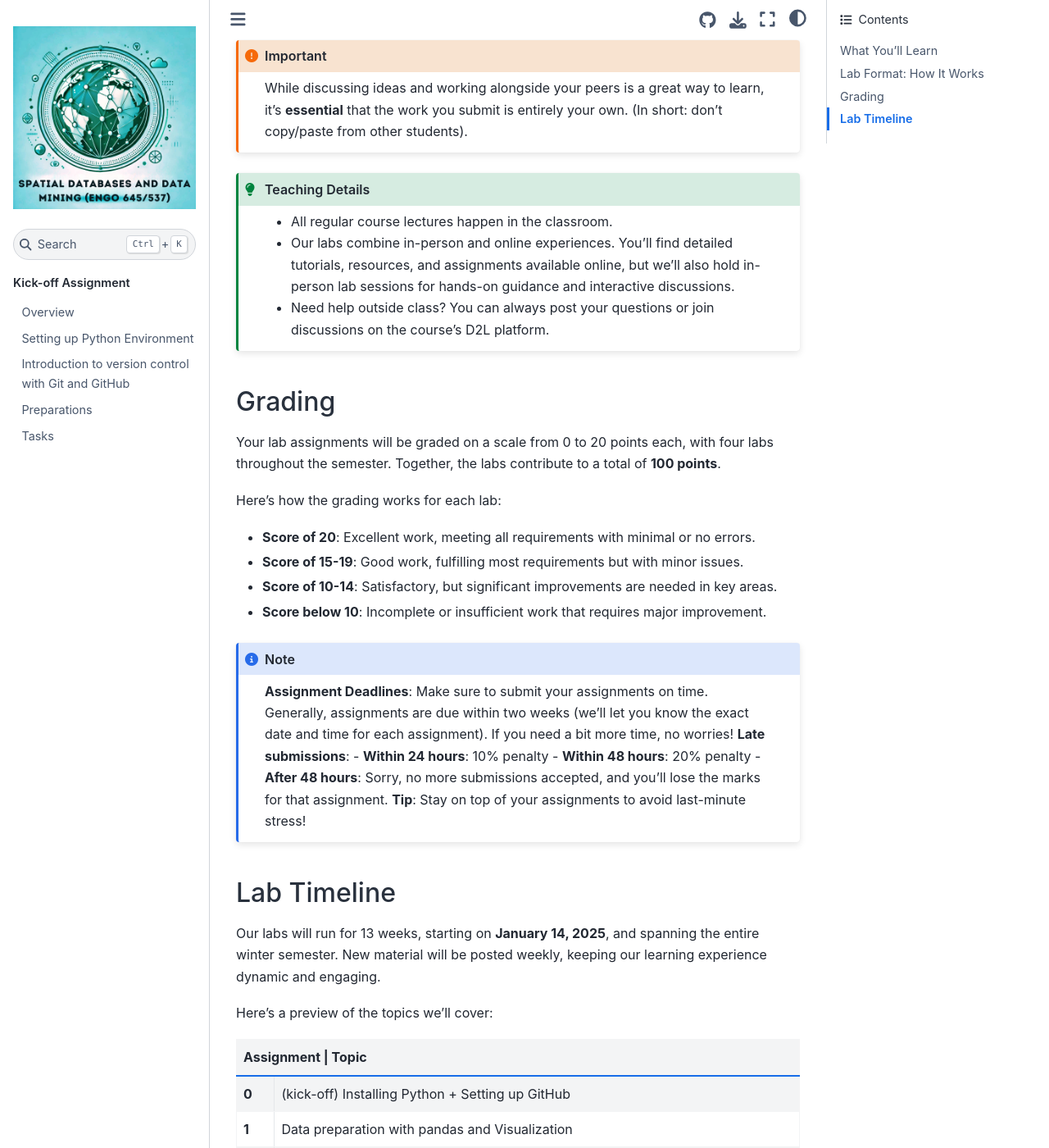
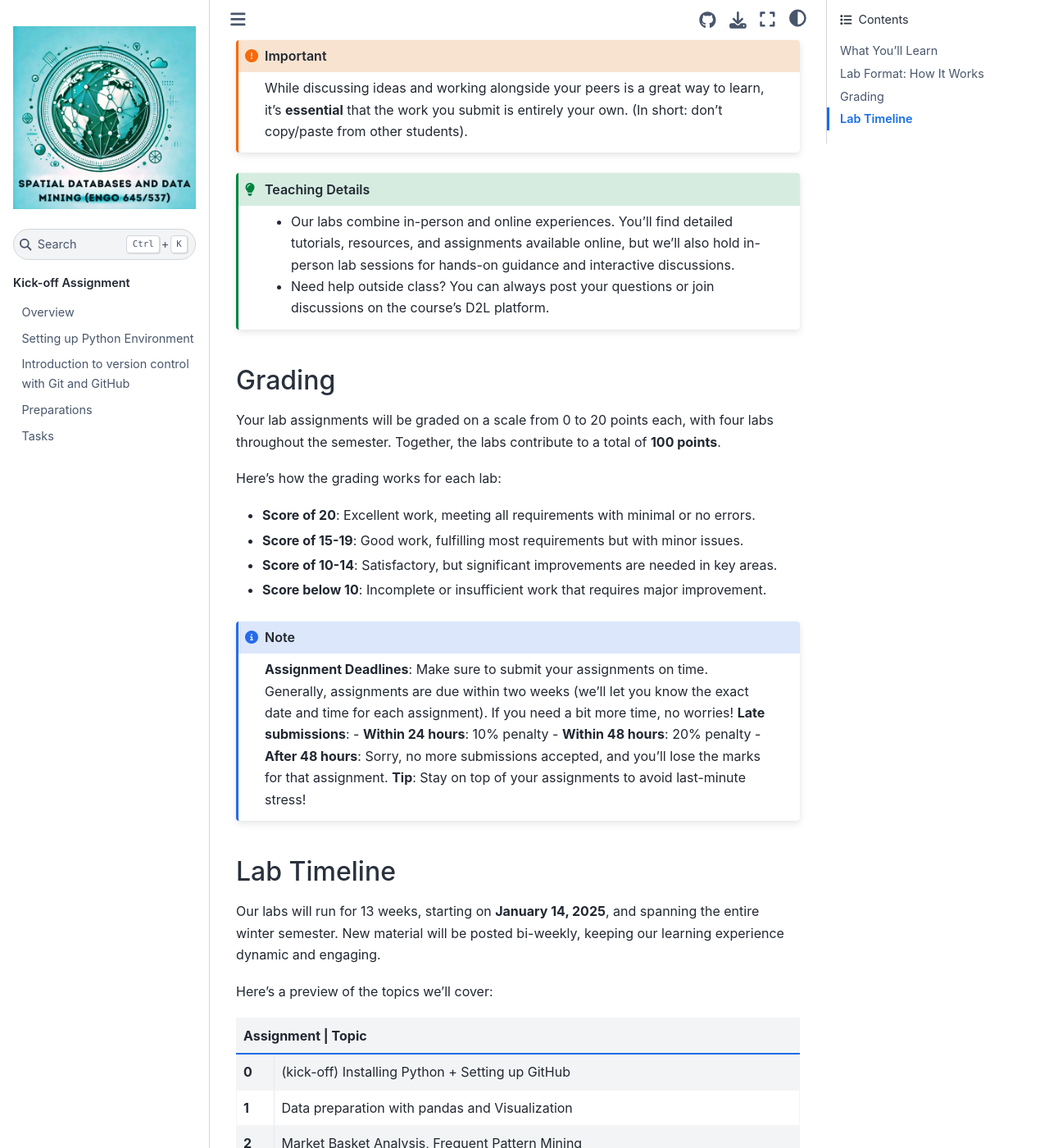
Before and after one commit to safarzadeh-reza/Spatial_Data_Mining_Winter2025, a Sphinx documentation site: the page built from source/index.rst, in a window 1280 px wide and 1400 px high, scrolled down 2150 px. Shown: the whole window at 82% size. Built offline with Sphinx 7.4.7 and the Sphinx Book theme 1.1.4, drawn with Linux system fonts in a browser that asks for light colours.

Commit message:
added date

```diff
--- a/source/index.rst
+++ b/source/index.rst
@@ -65,7 +65,6 @@
 .. admonition:: Teaching Details
     :class: hint
 
-    - All regular course lectures happen in the classroom.
     - Our labs combine in-person and online experiences. You'll find detailed tutorials, resources, and assignments available online, but we'll also hold in-person lab sessions for hands-on guidance and interactive discussions.
     - Need help outside class? You can always post your questions or join discussions on the course's D2L platform.
 
@@ -96,15 +95,12 @@
 
 
 
-
-
 Lab Timeline
 ------------
 
-Our labs will run for 13 weeks, starting on **January 14, 2025**, and spanning the entire winter semester. New material will be posted weekly, keeping our learning experience dynamic and engaging.
+Our labs will run for 13 weeks, starting on **January 14, 2025**, and spanning the entire winter semester. New material will be posted bi-weekly, keeping our learning experience dynamic and engaging.
 
 Here’s a preview of the topics we’ll cover:
-
 
 
 +-------------+--------------------------------------------+
--- a/source/tutorials/L1/assignment-1.rst
+++ b/source/tutorials/L1/assignment-1.rst
@@ -2,7 +2,7 @@
 ==========
 
 .. important::
-    Please complete this assignment **by the end of January 21 (11:59 pm on 21 January 2024)**.
+    Please complete this assignment **by the end of January 20 (06:00 pm on 20 January 2025)**.
 
 The assignment for this week has three parts.
 First, you will **set up your Python Environment and GitHub account**.
@@ -37,7 +37,8 @@
 
 This will help us know you were able to create your account, that you have also figured out how to use GitHub, and we'll know who is who on GitHub :).
 
-.. note::
+.. admonition:: Note
+    :class: hint
 
     In case you're curious, we need your GitHub user name in order to access your assignment repositories in GitHub for grading and feedback.
 
```
